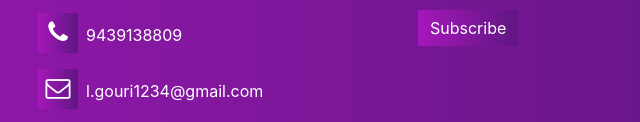
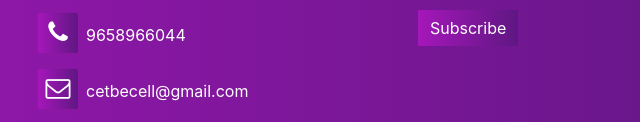
Before and after one commit to nikhil233/Edcell, a plain HTML site: page index.html in a window 1280 px wide. Shown: the part 3164-3286 px from the top of the page, 427-1067 px from the left. Drawn offline with nearby package versions, Linux system fonts and the light colour scheme.

Commit message:
Update index.html

```diff
--- a/index.html
+++ b/index.html
@@ -149,8 +149,8 @@
          <div class="col-md-4 footer-box">
             <p><b>CONTACT US</b></p>
             <p><i class="fa fa-map-marker" ></i>College of Engeneering and technology,BBSR</p>
-            <p><i class="fa fa-phone" ></i>9439138809</p>
-            <p><i class="fa fa-envelope-o" ></i>l.gouri1234@gmail.com</p>
+            <p><i class="fa fa-phone" ></i>9658966044</p>
+            <p><i class="fa fa-envelope-o" ></i>cetbecell@gmail.com</p>
 
         </div>
         <div class="col-md-4 footer-box">
```
